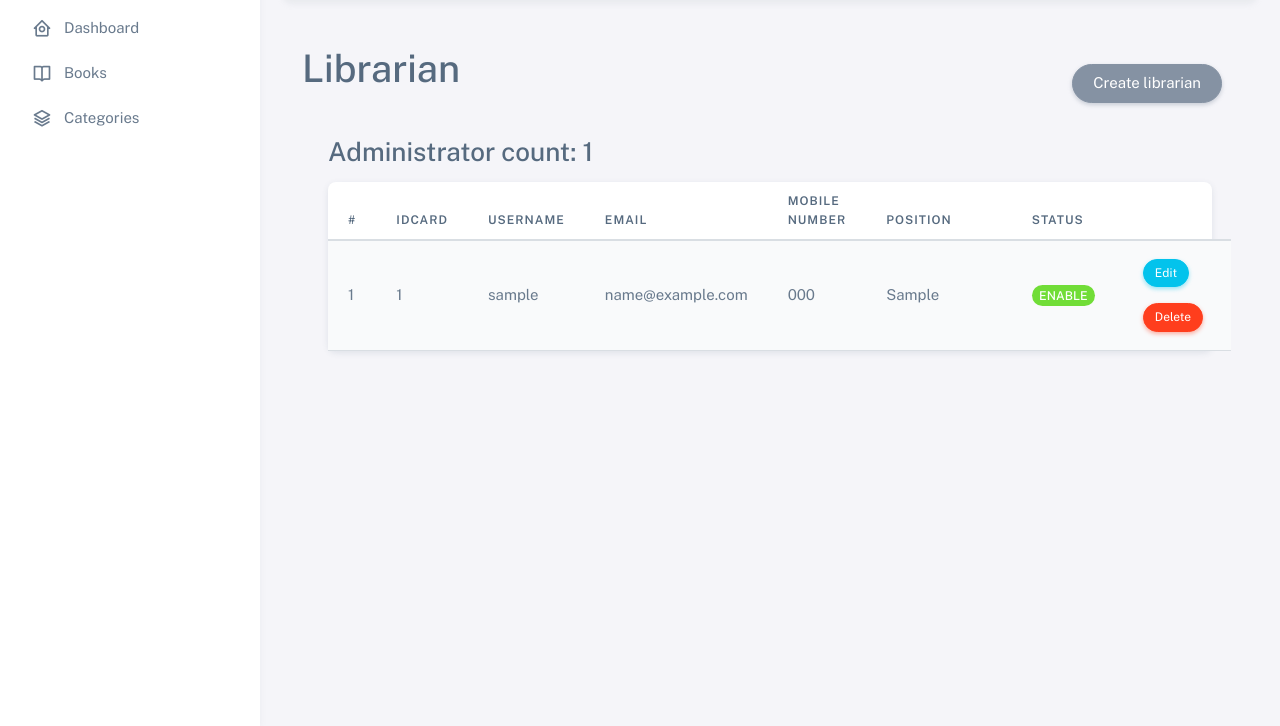
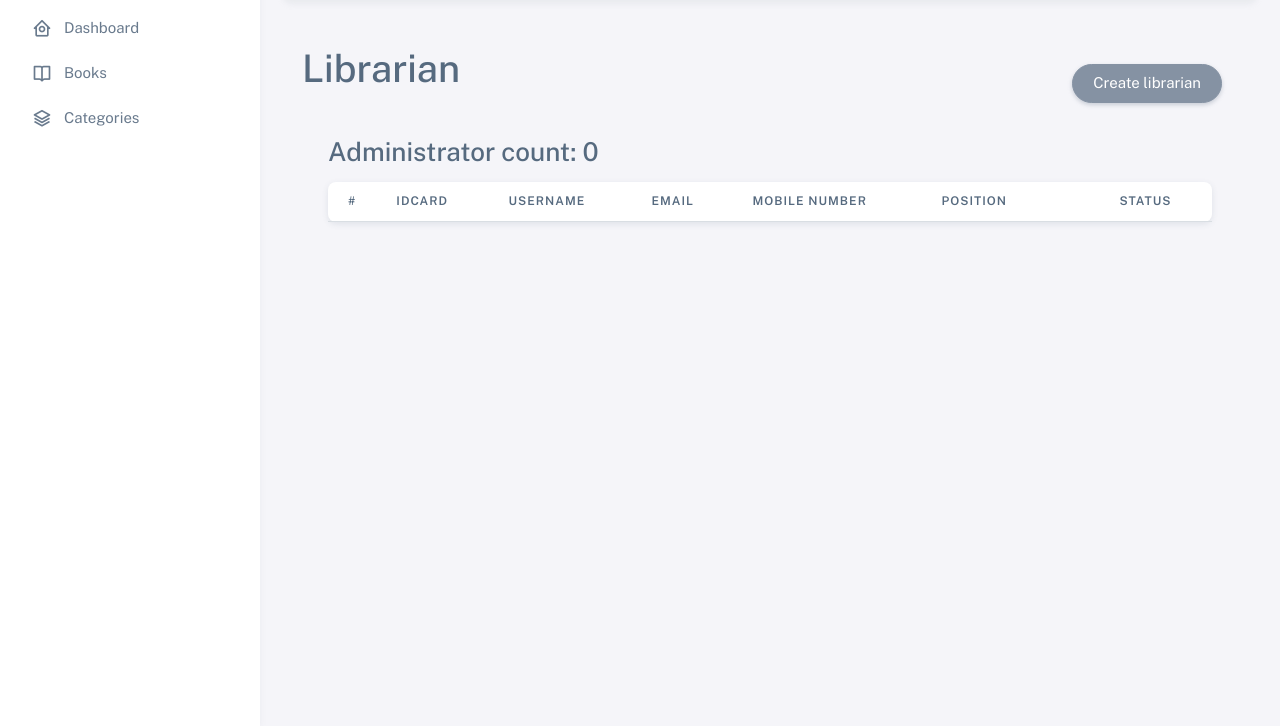
Before and after one commit to Fathimajesala/library_management_system, a PHP site: page /views/admin/user.php in a window 1280 px wide. Shown: the part 74-800 px from the top of the page. Run offline with PHP 8.4, Linux system fonts and the light colour scheme; tables that the repository leaves empty or names only in its code hold one stand-in row (values such as "Sample post"); data that the repository does not hold is empty; some libraries are stand-ins or nearby versions.

Commit message:
Few changes in the table names

```diff
--- a/models/User.php
+++ b/models/User.php
@@ -14,7 +14,7 @@
 
     protected function getTableName()
     {
-        return "admin";
+        return "user";
     }
 
 
--- a/views/admin/user.php
+++ b/views/admin/user.php
@@ -140,7 +140,7 @@
                     <div class="row g-1 mt-2">
                         <div class="col mb-3">
                             <label for="position" class="form-label">position</label>
-                            <input type="text" id="position" name="position" class="form-control" placeholder="Librarian" required />
+                            <input type="text" id="position" name="position" class="form-control" placeholder="librarian" required />
                         </div>
                     </div>
                     <div id="additional-fields"></div>
```
